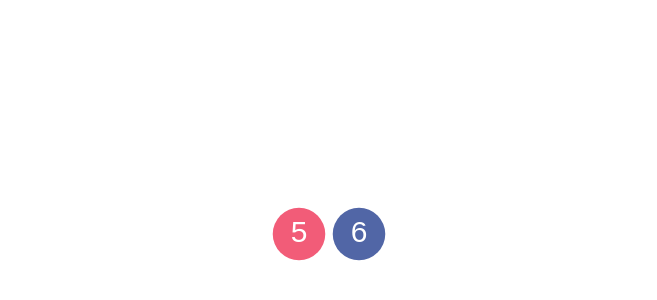
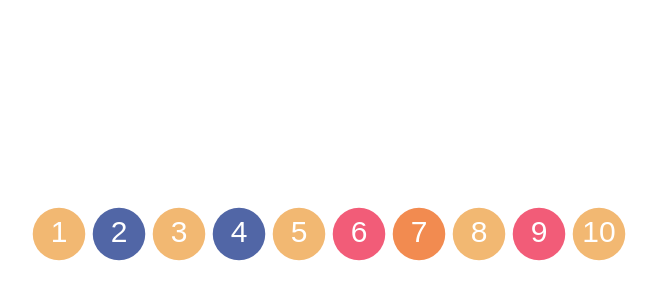
Before and after one commit to cjgammon/math-activity-tracker, a React app: page / in a window 1280 px wide. Shown: the part 164-464 px from the top of the page, without its empty margins (311-968 px from the left). Built offline with nearby package versions, Linux system fonts and the light colour scheme.

Commit message:
add more numbers

```diff
--- a/src/app/views/menu/menuView.tsx
+++ b/src/app/views/menu/menuView.tsx
@@ -8,34 +8,52 @@ interface Props {
 
 export default class MenuView extends React.Component<Props, {}> {
 
+    problems = {
+        "1": [[0, 1], [1, 1], [2, 1], [3, 1], [4, 1], [5, 1], [1, 6], [1, 7], [1, 8], [1, 9], [1, 10]],
+        "2": [[0, 2], [1, 2], [2, 2], [3, 2], [4, 2], [2, 5], [2, 6], [2, 7], [2, 8], [2, 9], [2, 10]],
+        "3": [[0, 3], [1, 3], [2, 3], [3, 3], [4, 3], [5, 3], [3, 6], [3, 7], [3, 8], [3, 9], [3, 10]],
+        "4": [[0, 4], [1, 4], [2, 4], [3, 4], [4, 4], [4, 5], [4, 6], [4, 7], [4, 8], [4, 9], [4, 10]],
+        "5": [[0, 5], [1, 5], [2, 5], [3, 5], [4, 5], [5, 5], [5, 6], [5, 7], [5, 8], [5, 9], [5, 10]],
+        "6": [[0, 6], [1, 6], [2, 6], [3, 6], [4, 6], [5, 6], [6, 6], [6, 7], [6, 8], [6, 9], [6, 10]],
+        "7": [[0, 7], [1, 7], [2, 7], [3, 7], [4, 7], [5, 7], [6, 7], [7, 7], [7, 8], [7, 9], [7, 10]],
+        "8": [[0, 8], [1, 8], [2, 8], [3, 8], [4, 8], [5, 8], [8, 6], [8, 7], [8, 8], [8, 9], [8, 10]],
+        "9": [[0, 9], [1, 9], [2, 9], [3, 9], [4, 9], [5, 9], [6, 9], [9, 7], [9, 8], [9, 9], [9, 10]],
+        "10": [[0, 10], [1, 10], [2, 10], [3, 10], [4, 10], [5, 10], [6, 10], [10, 7], [10, 8], [9, 10], [10, 10]]
+    };
+
+    colors = [
+        "#F25C78",
+        "#5166A6",
+        "#F2CF63",
+        "#F2B872",
+        "#F28B50"
+    ];
+
     selectItem(e) {
         this.props.onSelect(e);
     }
 
     render() {
-
-        let problems = {
-            "5": [[0, 5], [1, 5], [2, 5], [3, 5], [4, 5], [5, 5], [5, 6], [5, 7], [5, 8], [5, 9], [5, 10]],
-            "6": [[0, 6], [1, 6], [2, 6], [3, 6], [4, 6], [5, 6], [6, 6], [6, 7], [6, 8], [6, 9], [6, 10]],
-            "7": [[0, 7], [1, 7], [2, 7], [3, 7], [4, 7], [5, 7], [6, 7], [7, 7], [7, 8], [7, 9], [7, 10]],
-            "8": [[0, 6], [1, 8], [2, 8], [3, 8], [4, 8], [5, 8], [8, 6], [8, 7], [8, 8], [8, 9], [8, 10]],
-            "9": [[0, 6], [1, 9], [2, 9], [3, 9], [4, 9], [5, 9], [6, 9], [9, 7], [9, 8], [9, 9], [9, 10]]
-
-        };
-
         return (
             <div className={styles.container}>
-                <FunButton
-                    width={60}
-                    height={60}
-                    onClick={() => this.selectItem(problems["5"])}>5</FunButton>
-                <FunButton
-                    width={60}
-                    height={60}
-                    color="#5166A6"
-                    onClick={() => this.selectItem(problems["6"])}>6</FunButton>
+                {this.renderButtons()}
             </div>
         );
     }
 
+    renderButtons() {
+        let arr = [];
+
+        for (let i in this.problems) {
+
+            arr.push(<FunButton
+                width={60}
+                height={60}
+                color={this.colors[Math.floor(Math.random() * this.colors.length)]}
+                onClick={() => this.selectItem(this.problems[i])}>{i}</FunButton>);
+        }
+
+        return arr;
+    }
+
 }
```
